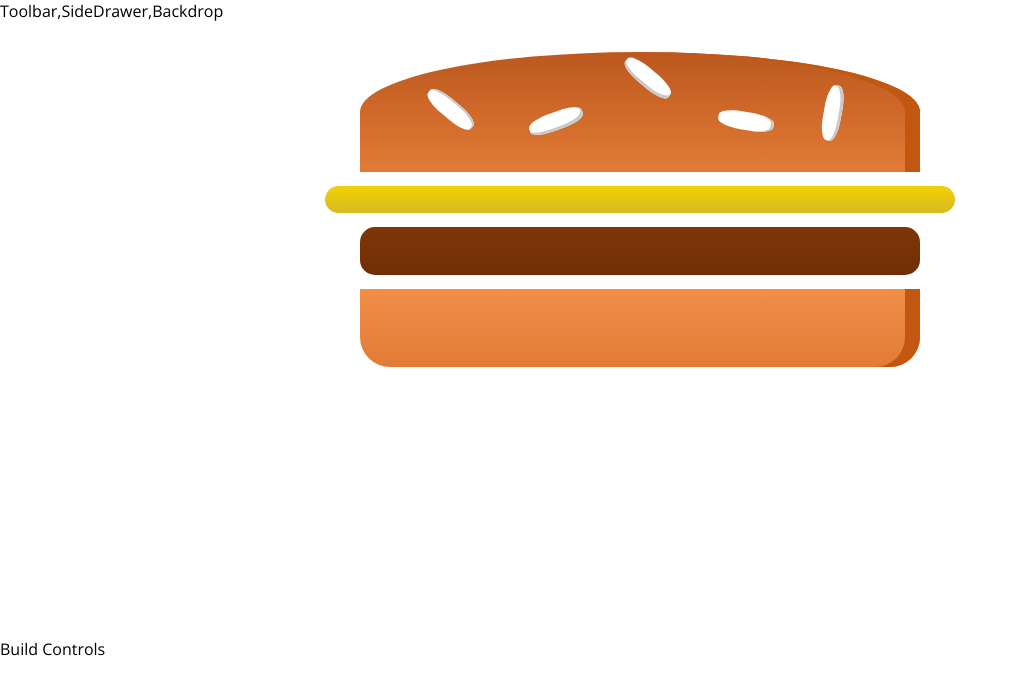
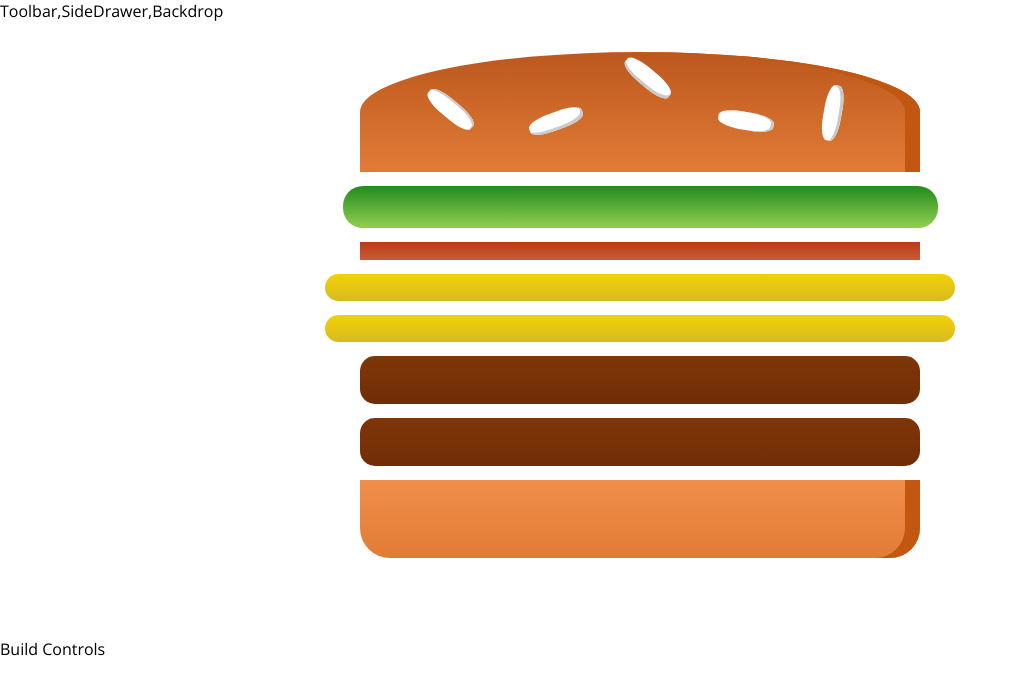
Before and after one commit to BryanMThomas/burger-builder, a React app: page / in a window 1280 px wide. Shown: the top 694 px of the page, without its empty margins (0-1018 px from the left). Built offline with nearby package versions, Linux system fonts and the light colour scheme.

Commit message:
add dynamic ingredients

```diff
--- a/src/components/Burger/Burger.js
+++ b/src/components/Burger/Burger.js
@@ -3,12 +3,18 @@
 import BurgerIngredient from './BurgerIngredient/BurgerIngredient'
 
 const burger = (props) => {
+
+    const ingredientsArr = Object.keys(props.ingredients)
+        .map(ingredientKey => {
+            return [...Array(props.ingredients[ingredientKey])].map((_, i) => {
+                return <BurgerIngredient key = {ingredientKey + i} type = {ingredientKey}/>
+            })
+        })
     return (
         <div className={classes.Burger}>
-            <BurgerIngredient type= "bread-top" />
-            <BurgerIngredient type= "cheese" />
-            <BurgerIngredient type= "meat" />
-            <BurgerIngredient type= "bread-bottom" />
+            <BurgerIngredient type="bread-top" />
+            {ingredientsArr}
+            <BurgerIngredient type="bread-bottom" />
         </div>
     );
 }
--- a/src/components/containers/BurgerBuilder/BugerBuilder.js
+++ b/src/components/containers/BurgerBuilder/BugerBuilder.js
@@ -2,10 +2,21 @@
 import Auxillary from '../../../hoc/Auxillary'
 import Burger from '../../../components/Burger/Burger'
 class BurgerBuilder extends Component {
+
+    state = {
+        ingredients: {
+            salad: 1,
+            bacon: 1,
+            cheese: 2,
+            meat: 2
+        }
+    }
+
+
     render() {
         return (
             <Auxillary>
-                <Burger/>
+                <Burger ingredients = {this.state.ingredients}/>
                 <div>Build Controls</div>
             </Auxillary>
         );
```
